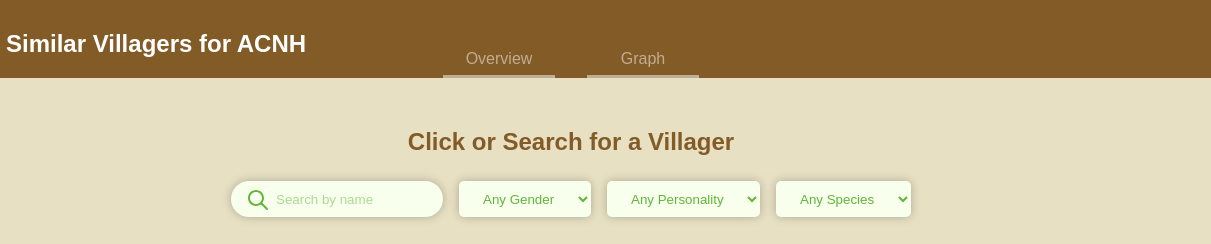
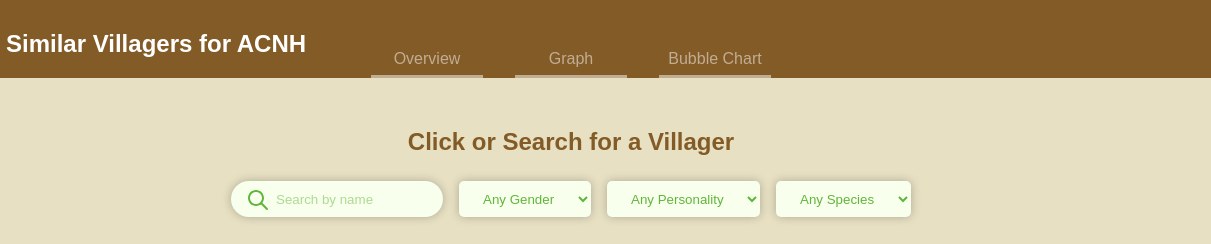
Before and after one commit to rvdegroen/Tech-Track-22-23, a website built with Vite: page index.html in a window 1280 px wide. Shown: the full height of the page, 69-1280 px from the left. Built offline with nearby package versions, Linux system fonts and the light colour scheme; no server answers; files whose address does not match are found by name.

Commit message:
added bubble chart in nav

```diff
--- a/index.html
+++ b/index.html
@@ -17,6 +17,7 @@
         <ul>
           <li><a href="./index.html">Overview</a></li>
           <li><a href="./graph.html">Graph</a></li>
+          <li><a href="./bubble-chart.html">Bubble Chart</a></li>
         </ul>
       </nav>
       <div></div>
```
